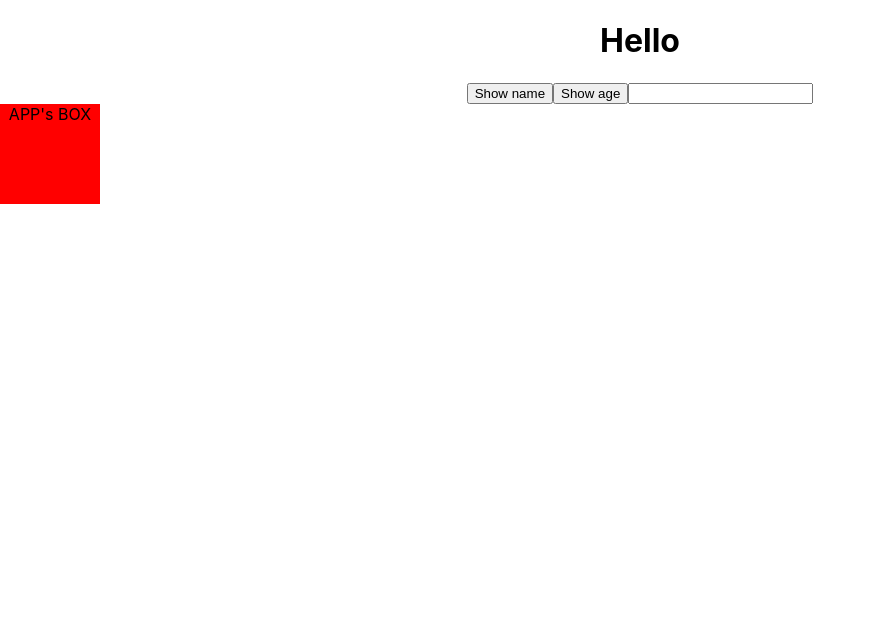
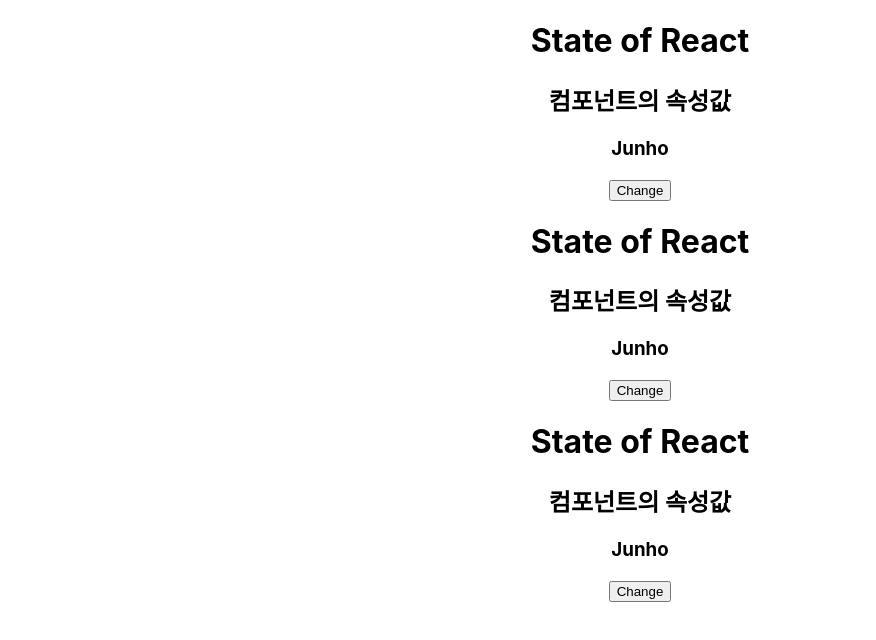
Before and after one commit to JunhoYoon95/Ruby-on-React, a React (Create React App) app: page / in a window 1280 px wide. Shown: the top 640 px of the page, without its empty margins (0-876 px from the left). Built offline with nearby package versions, Linux system fonts and the light colour scheme.

Commit message:
React 에서 State 를 다루는 것에 대해서 배워 보았고, 이에 대해서 확실하게 하고 넘어가는 것이 맞는 것 같다

```diff
--- a/src/App.js
+++ b/src/App.js
@@ -1,31 +1,13 @@
 import './App.css';
 import Hello from './components/Hello';
-import Welcome from './components/Welcome';
-import styles from "./App.module.css"
 
 function App() {
-  // Tutorial 1
-  // const name = "Junho";
-  // const kyurasi = {
-  //   url : "https://kyurasi.tistory.com/",
-  //   name : "Tistory"
-  // }
   return (
-    // Tutorial 1
-    // <div className="App">
-    //   <div>
-    //     <h1 style={{
-    //       color: "black",
-    //       backgroundColor: "yellow"
-    //     }}>
-    //       Hello, {name}. <p>age : {25 + 2}</p>
-    //     </h1>
-    //     <a href={kyurasi.url}>{kyurasi.name} </a>
-    //   </div>
-    // </div>
     <div className='App'>
       <Hello></Hello>
-      <div className={styles.box}>APP's BOX</div>
+      <Hello></Hello>
+      <Hello></Hello>
+      {/* Hello 컴포넌트를 3개를 두었습니다. 같은 것 같지만, 각각의 컴포넌트는 서로에게 영향을 주지 않습니다. */}
     </div>
   );
 }
--- a/src/components/Hello.js
+++ b/src/components/Hello.js
@@ -1,27 +1,22 @@
-import World from "./World"
-// import "./Hello.css"
-import styles from "./Hello.module.css"
+import { useState } from "react";
 
 export default function Hello() {
 
-    function showName() {
-        console.log("Junho");
+    const [name, setName] = useState('Junho');
+    // name 은 변수, setName 은 이를 변경해주는 함수 명이라고 생각을 하면 될 것 같습니다
+
+    function changeName() {
+        setName(name === "Junho" ? "준호" : "Junho")
     }
-    // function showText(e){
-    //     console.log(e.target.value)
-    // }
+
     return (
         <div>
-            <h1>Hello</h1>
-            {/* 함수를 만들어서 버튼에 매핑하기 */}
-            <button onClick={showName}>Show name</button>
-            {/* 함수를 직접 작성하기 */}
-            <button onClick={
-                () => console.log(30)
-            }>Show age</button>
-            <input type="text" onChange={e => {
-                console.log(e.target.value);
-            }}/>
+            <h1>State of React</h1>
+            <h2>컴포넌트의 속성값</h2>
+            <h3 id="name">
+                {name}
+            </h3>
+            <button onClick={changeName}>Change</button>
         </div>
     )
 }
```
